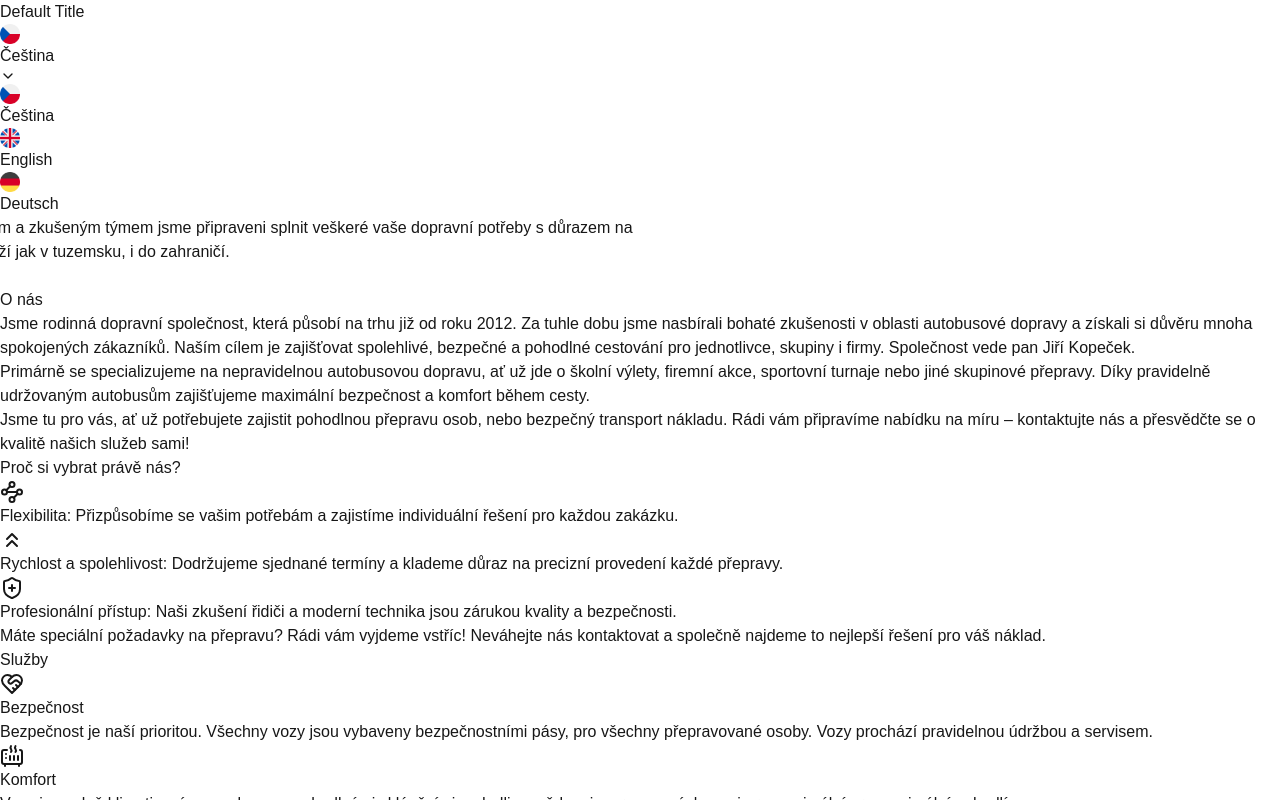
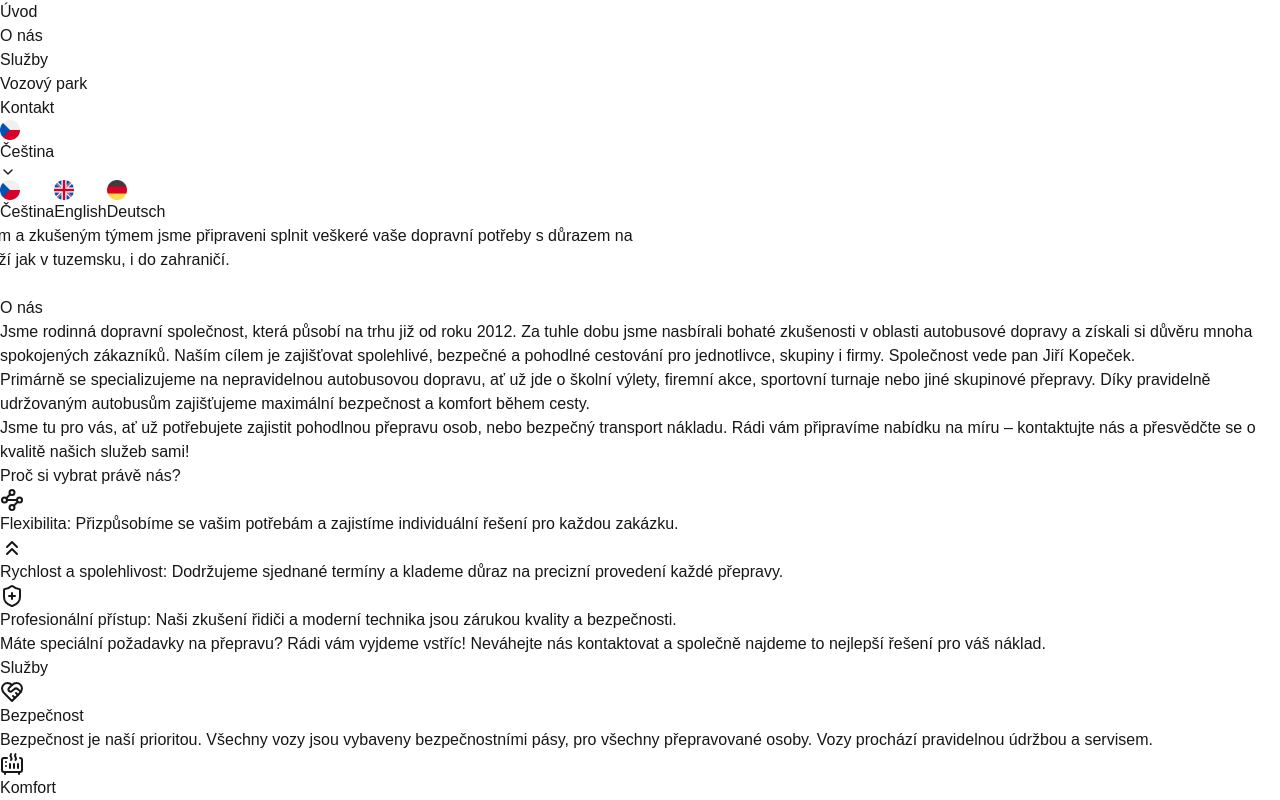
Before and after one commit to lukaskourilcz/autodoprava-kopecek, a Next.js app: page / in a window 1280 px wide. Both pictures are taken after a click on the button "Čeština". Shown: the top 800 px of the page. Built offline with nearby package versions, Linux system fonts and the light colour scheme.

Commit message:
lang works works

```diff
--- a/src/app/components/Navbar.tsx
+++ b/src/app/components/Navbar.tsx
@@ -1,22 +1,22 @@
 'use client';
 
+import React, { useState, useEffect } from 'react';
 import { useTranslation } from 'react-i18next';
-import { usePathname, useSearchParams } from 'next/navigation';
-import { useEffect, useState } from 'react';
+import { usePathname, useRouter } from 'next/navigation';
 import Link from 'next/link';
 import Image from 'next/image';
 import { ChevronDown } from 'lucide-react';
-import '../../lib/i18n'
+import '../../lib/i18n'; // Ensure this points to the correct path for your i18n.ts file
 
 export default function Navbar() {
   const pathname = usePathname();
-  const searchParams = useSearchParams();
-  const currentLocale = searchParams.get('locale') || 'cs';
+  const router = useRouter();
+  const currentLocale = pathname.split('/')[1] || 'cs'; // Extract locale from the URL
 
+  const { t, i18n } = useTranslation(); // UseTranslation with default namespace 'common'
   const [dropdownVisible, setDropdownVisible] = useState(false);
-  const { t, i18n } = useTranslation();
 
-  // Set the language dynamically
+  // Dynamically change language when URL locale changes
   useEffect(() => {
     if (i18n.language !== currentLocale) {
       i18n.changeLanguage(currentLocale).catch((err) =>
@@ -31,10 +31,43 @@ export default function Navbar() {
     { code: 'de', label: 'Deutsch', flag: '/flags/de.png' },
   ];
 
+  const handleLanguageChange = (code: string) => {
+    router.push(`/${code}${pathname.slice(currentLocale.length + 1)}`); // Update the URL with the new locale
+    setDropdownVisible(false);
+  };
+
   return (
     <nav className="sticky top-0 bg-gray-800 text-white p-4 flex justify-between items-center z-50">
-      <h1>{t('navbar.title', 'Default Title')}</h1>
+      {/* Navbar Sections */}
+      <ul className="flex space-x-6">
+        <li>
+          <Link href={`/${currentLocale}`} className="hover:text-gray-400">
+            {t('home')}
+          </Link>
+        </li>
+        <li>
+          <Link href={`/${currentLocale}/about`} className="hover:text-gray-400">
+            {t('about')}
+          </Link>
+        </li>
+        <li>
+          <Link href={`/${currentLocale}/services`} className="hover:text-gray-400">
+            {t('services')}
+          </Link>
+        </li>
+        <li>
+          <Link href={`/${currentLocale}/fleet`} className="hover:text-gray-400">
+            {t('fleet')}
+          </Link>
+        </li>
+        <li>
+          <Link href={`/${currentLocale}/contact`} className="hover:text-gray-400">
+            {t('contact')}
+          </Link>
+        </li>
+      </ul>
 
+      {/* Language Dropdown */}
       <div className="relative">
         <button
           onClick={() => setDropdownVisible(!dropdownVisible)}
@@ -53,10 +86,9 @@ export default function Navbar() {
         {dropdownVisible && (
           <div className="absolute right-0 mt-2 bg-white text-gray-800 rounded-md shadow-lg w-36">
             {languages.map(({ code, label, flag }) => (
-              <Link
+              <button
                 key={code}
-                href={`${pathname}?locale=${code}`}
-                onClick={() => setDropdownVisible(false)}
+                onClick={() => handleLanguageChange(code)}
                 className="flex items-center space-x-2 w-full px-4 py-2 hover:bg-gray-100"
               >
                 <Image
@@ -67,7 +99,7 @@ export default function Navbar() {
                   className="rounded-full"
                 />
                 <span>{label}</span>
-              </Link>
+              </button>
             ))}
           </div>
         )}
--- a/src/lib/i18n.ts
+++ b/src/lib/i18n.ts
@@ -31,11 +31,13 @@ i18n.use(initReactI18next).init({
       },
     },
   },
-  lng: 'cs',
-  fallbackLng: 'cs',
+  lng: 'cs', // Default language
+  fallbackLng: 'cs', // Fallback language
+  defaultNS: 'common', // Set default namespace to 'common'
   interpolation: {
     escapeValue: false, // React already escapes values
   },
+  debug: true, // Enable debugging to verify namespace usage
 });
 
 export default i18n;
```
